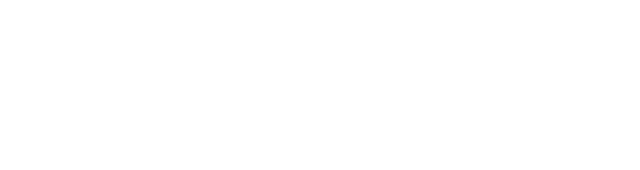
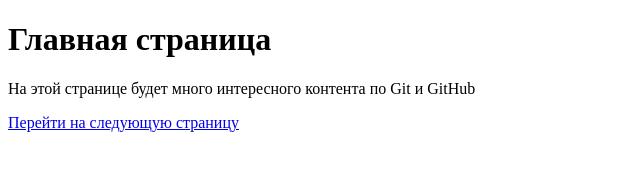
Before and after one commit to allv520/GitHubbb, a plain HTML site: page index.html in a window 1280 px wide. Shown: the whole page, without its empty margins (0-640 px from the left). Drawn offline with Linux system fonts and the light colour scheme.

Commit message:
feat: added a link to the about page

```diff
--- a/index.html
+++ b/index.html
@@ -3,9 +3,15 @@
 <head>
     <meta charset="UTF-8">
     <meta name="viewport" content="width=device-width, initial-scale=1.0">
-    <title>Document</title>
+    <title>Курс - Git и GitHub</title>
 </head>
 <body>
-
+    <h1>Главная страница</h1>
+    <p>
+        На этой странице будет много интересного контента по Git и GitHub
+    </p>
+    <a href="pages/about.html">
+        Перейти на следующую страницу
+    </a>
 </body>
 </html>
```
